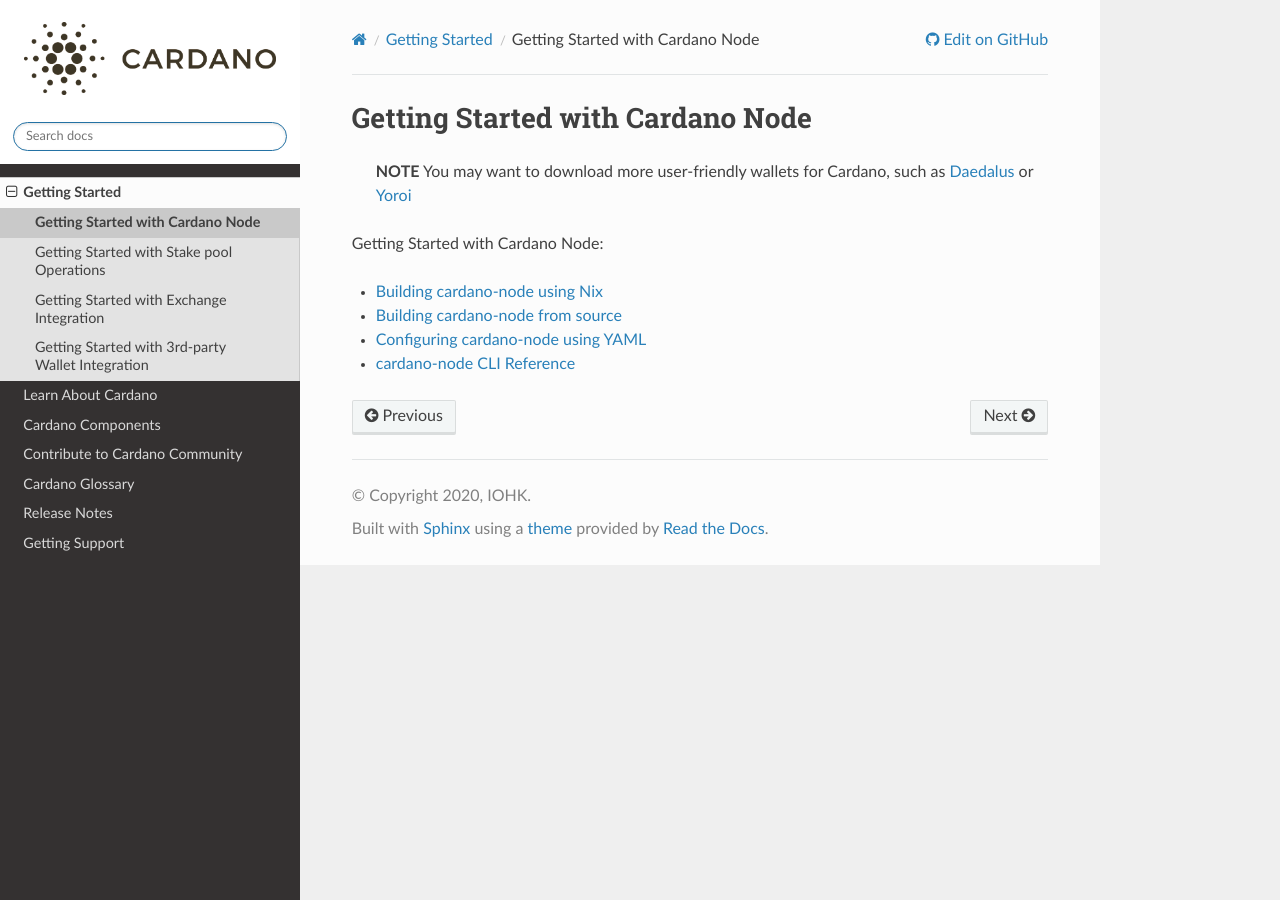
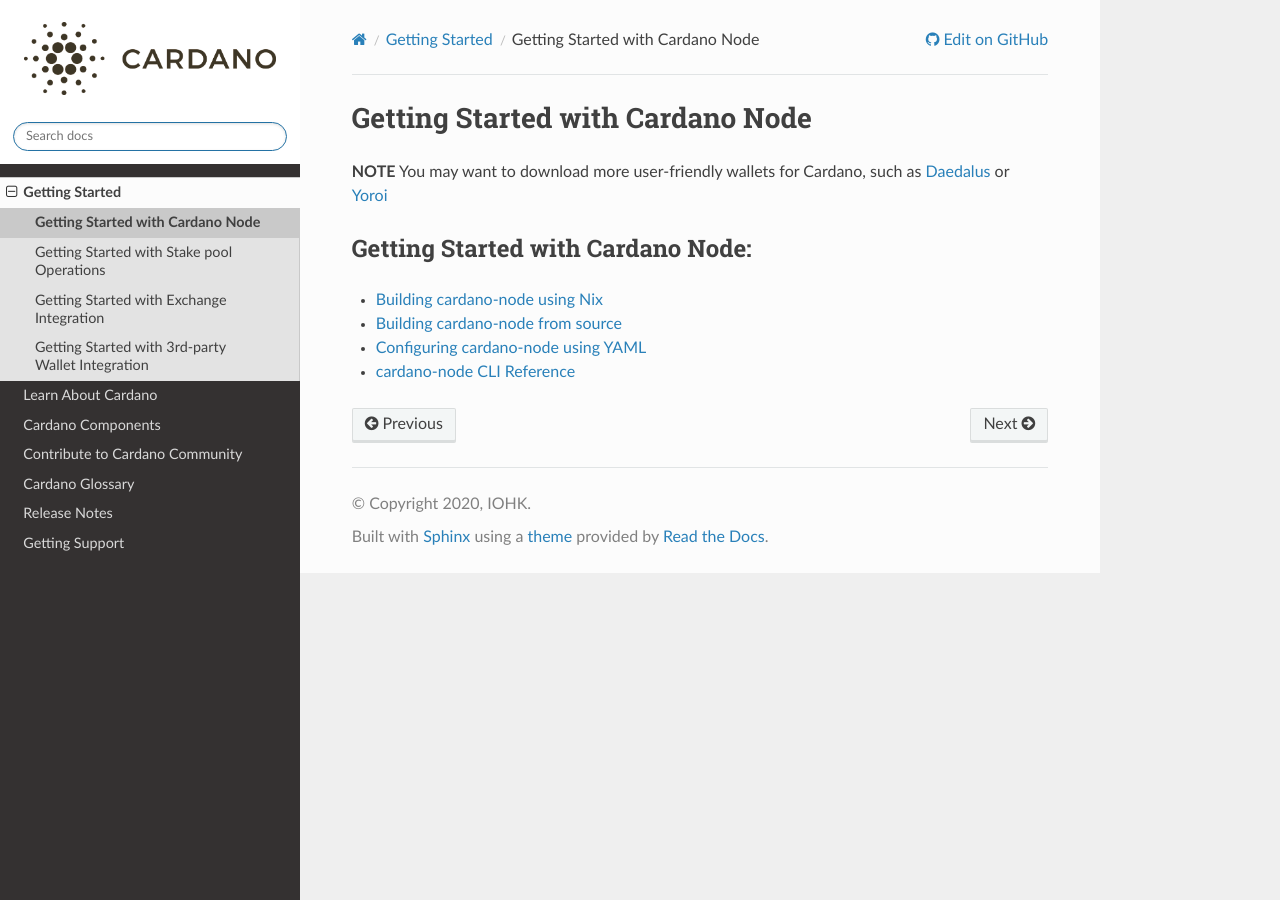
Before and after one commit to input-output-hk/technical-docs, a Sphinx documentation site: the page built from source/getting-started/cardano-node.md, in a window 1280 px wide. Built offline with Sphinx 7.4.7 and the Read the Docs theme 2.0.0, drawn with Linux system fonts in a browser that asks for light colours; pages that are not in the unit, such as notebooks, are missing from menus.

```diff
--- a/source/getting-started/cardano-node.md
+++ b/source/getting-started/cardano-node.md
@@ -1,10 +1,10 @@
 Getting Started with Cardano Node
 =================================
 
-> **NOTE**
-> You may want to download more user-friendly wallets for Cardano, such as [Daedalus](https://daedaluswallet.io) or [Yoroi](https://yoroi-wallet.com)
+**NOTE**
+You may want to download more user-friendly wallets for Cardano, such as [Daedalus](https://daedaluswallet.io) or [Yoroi](https://yoroi-wallet.com)
 
-Getting Started with Cardano Node:
+## Getting Started with Cardano Node:
 
 * [Building cardano-node using Nix](../cardano-components/cardano-node/doc/building-the-node-using-nix.md)
 * [Building cardano-node from source](../cardano-components/cardano-node/doc/building-the-node-from-source.md)
```
